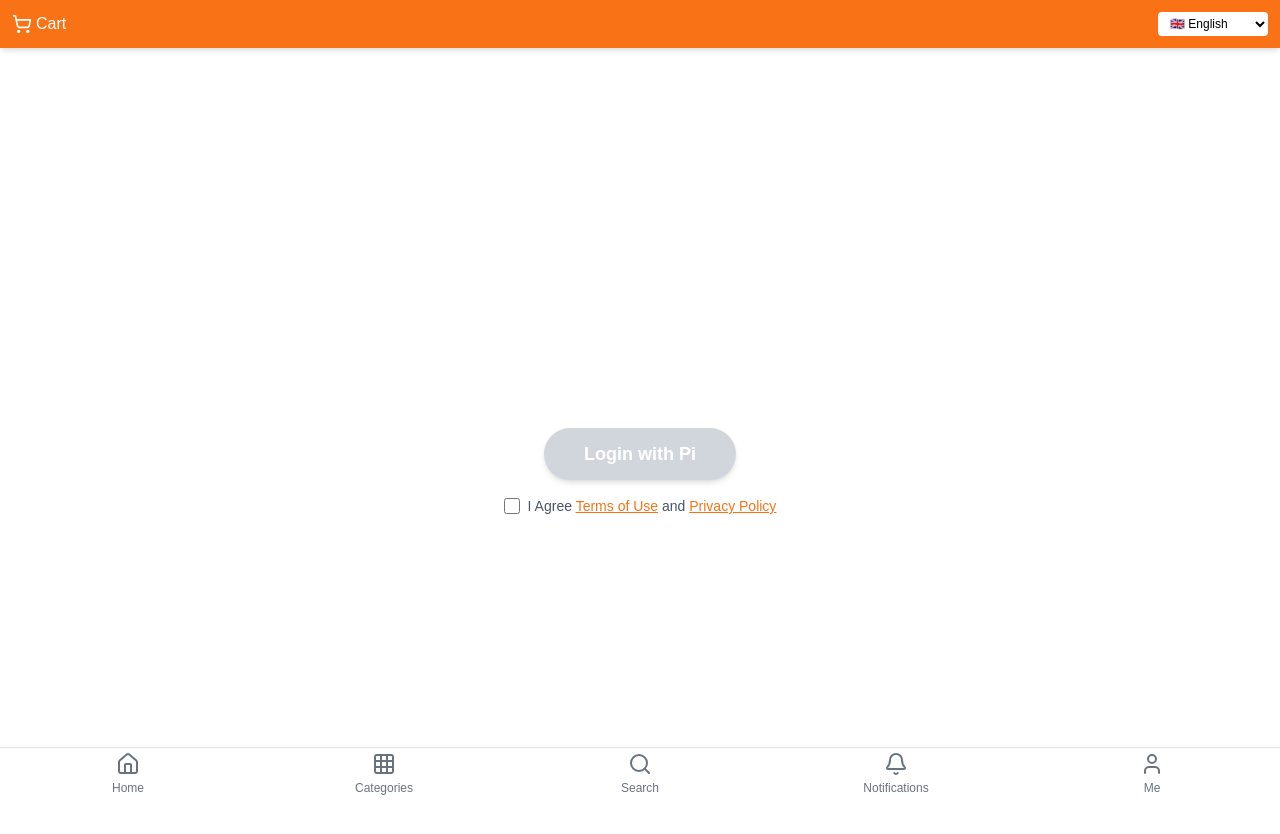
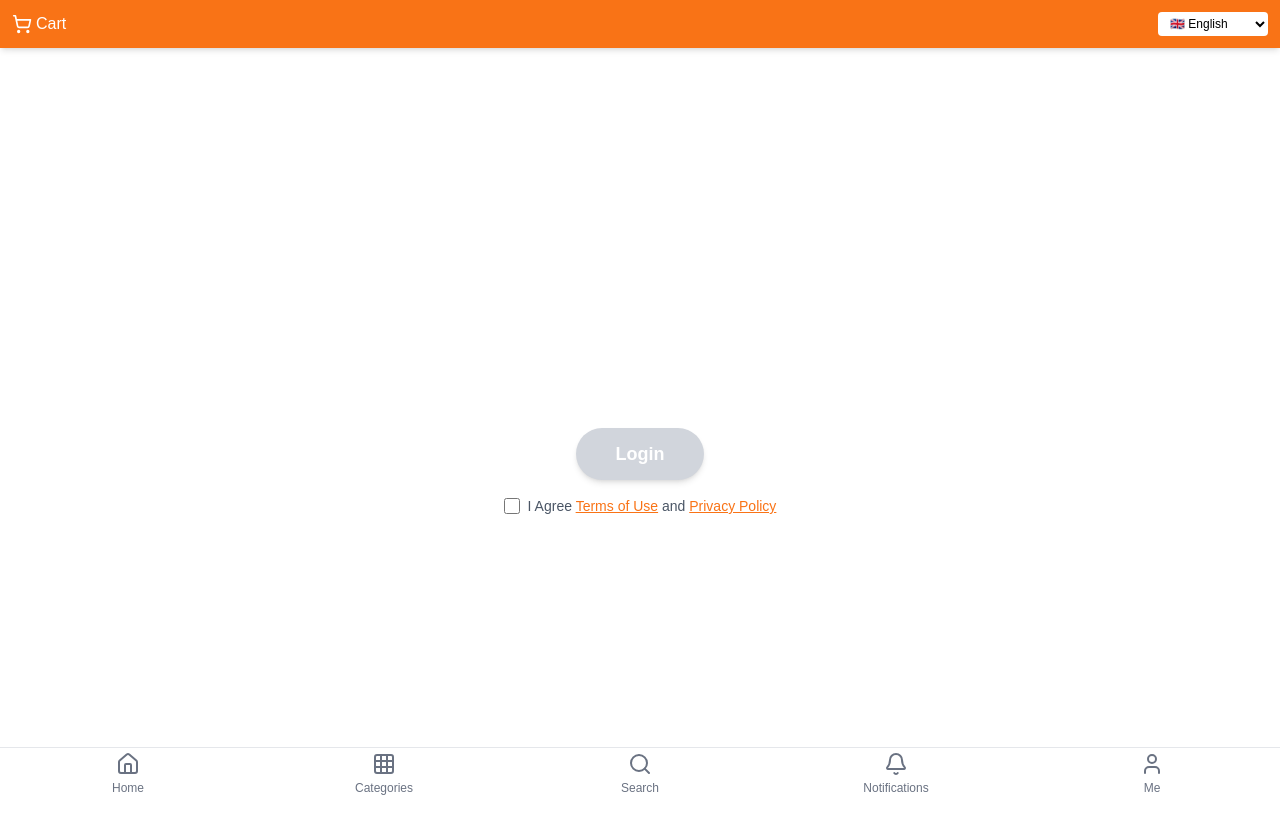
Before and after one commit to Titi-shop/titi.banluu, a Next.js app: page /pilogin in a window 1280 px wide. Shown: the top 834 px of the page. Built offline with nearby package versions, Linux system fonts and the light colour scheme.

Commit message:
Update page.tsx

```diff
--- a/app/pilogin/page.tsx
+++ b/app/pilogin/page.tsx
@@ -67,7 +67,7 @@ export default function PiLoginPage() {
             : "bg-gray-300"
         } text-white font-semibold py-3 px-10 rounded-full text-lg shadow-md transition`}
       >
-        {t.login_with_pi}
+        {t.login}
       </button>
 
       <div className="mt-4 flex items-center space-x-2 text-sm text-gray-600">
```
